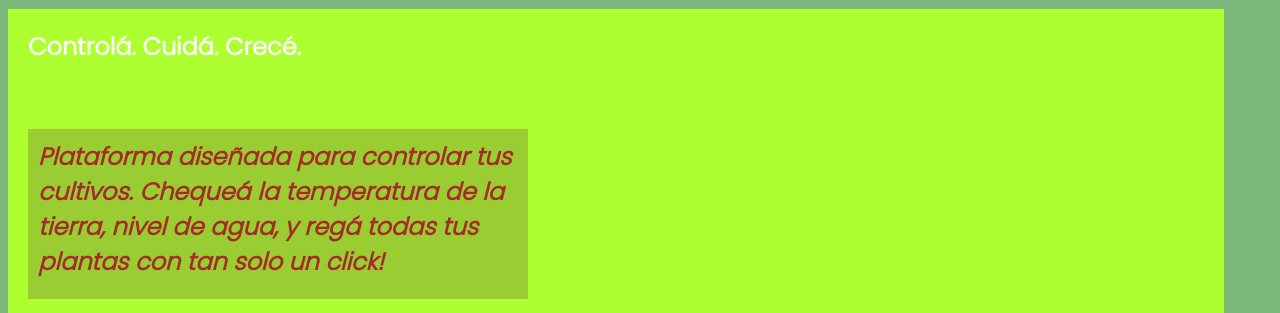
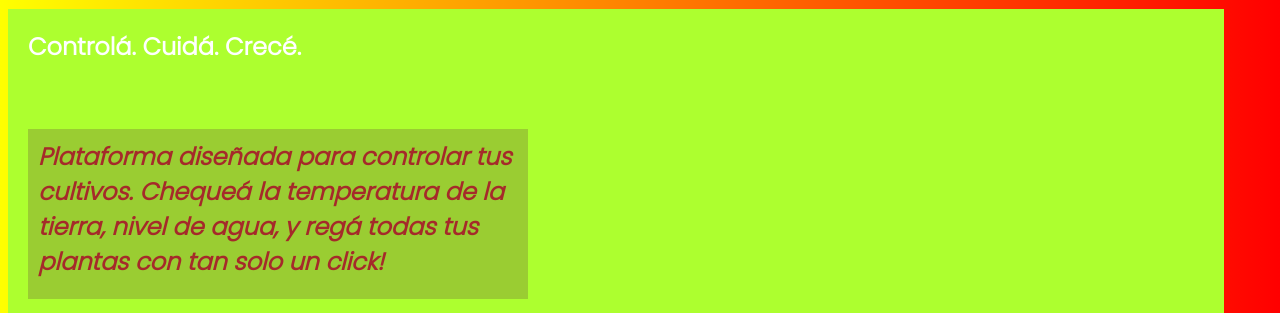
Before and after one commit to ManuelCollado/PlantyManuelCollado, a plain HTML site: page Animaciones en GitHub/Planty.inicio.html in a window 1280 px wide. Shown: the part 83-396 px from the top of the page. Drawn offline with Linux system fonts and the light colour scheme.

Commit message:
agregue gradient

```diff
--- a/Animaciones en GitHub/estilo.css
+++ b/Animaciones en GitHub/estilo.css
@@ -147,3 +147,6 @@ strong {
     color: white;
     background-color: black;
 }
+.padre {
+    background-image: linear-gradient(to left, red , yellow);
+   }
```
